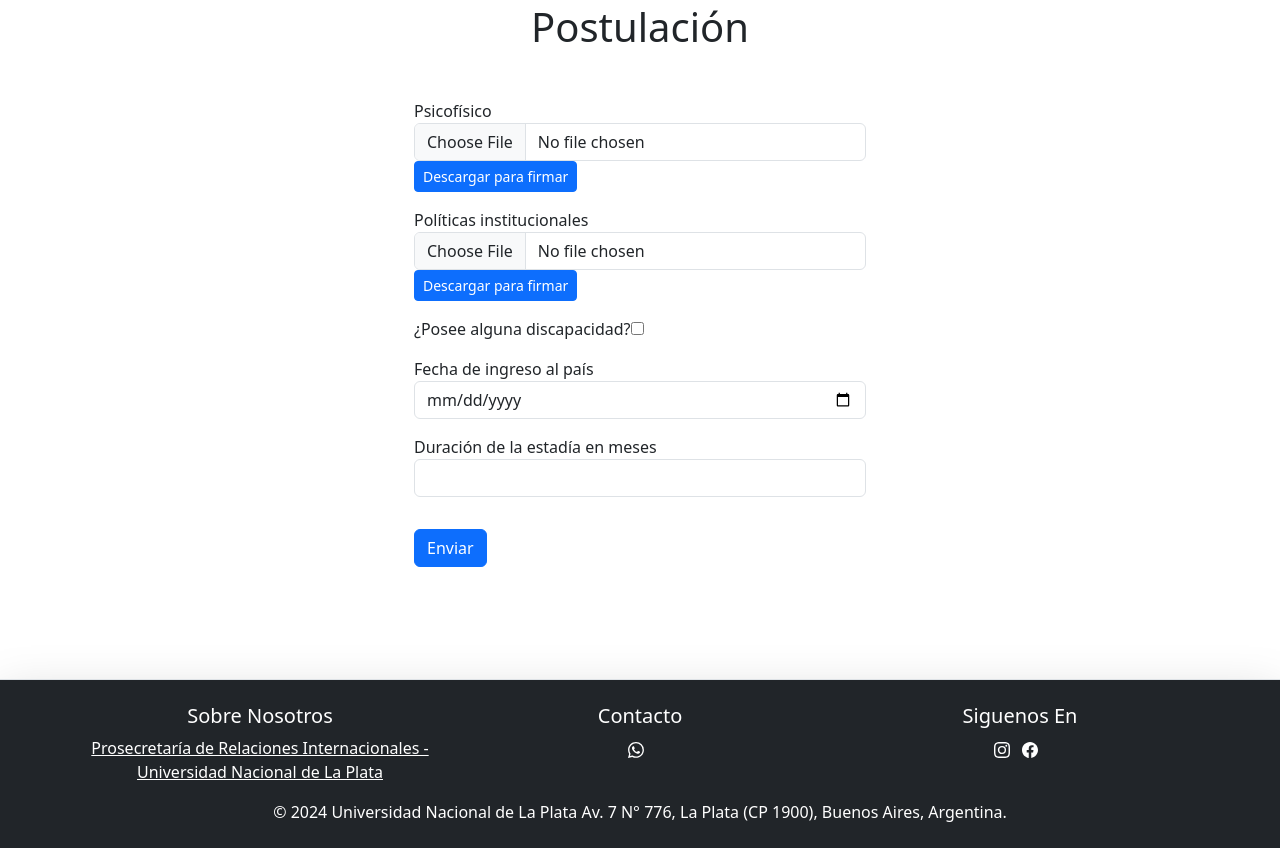
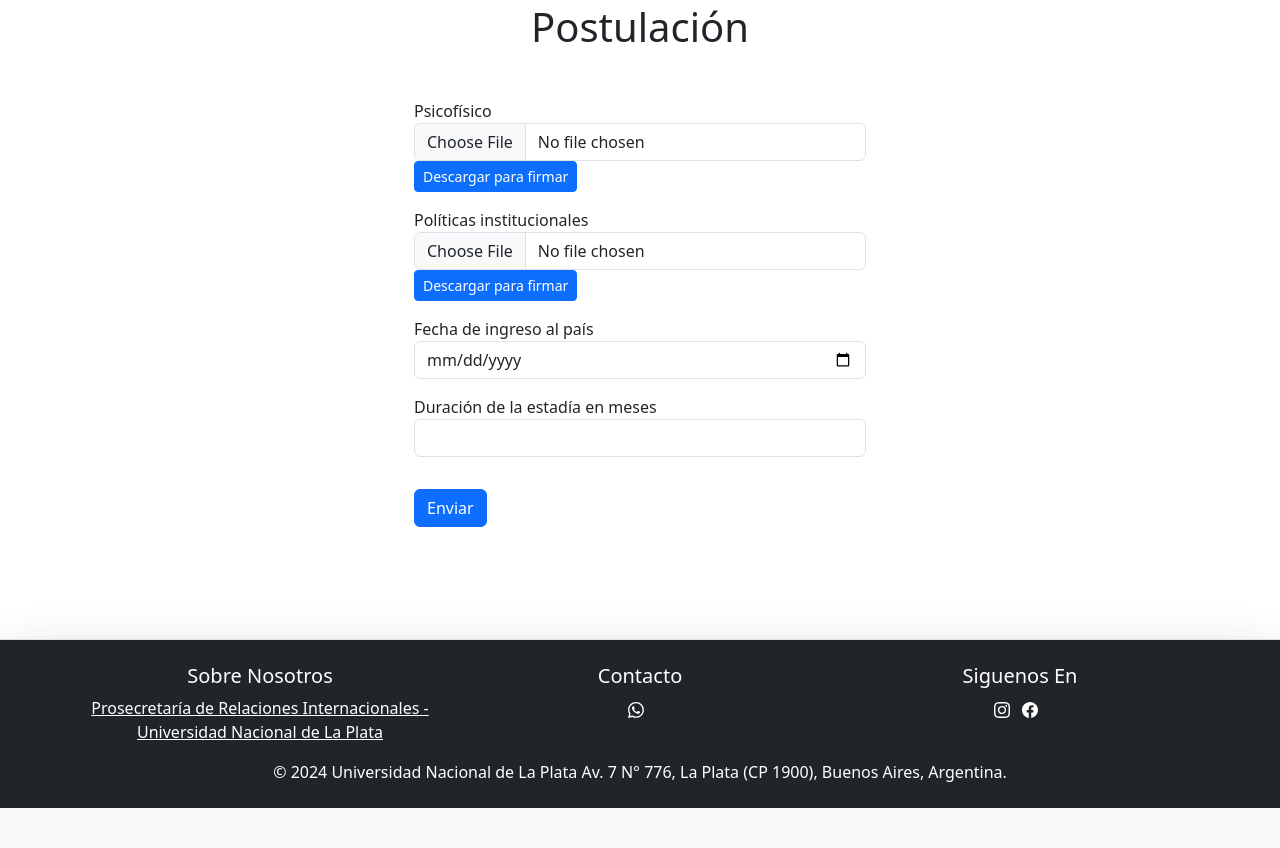
Before and after one commit to JoaquinManuelGonzalez/S.P.A.E.I.I-UNLP, a Flask app: template src/web/templates/postulaciones/postulacion_estadia.html in a window 1280 px wide. Shown: the part 149-997 px from the top of the page. After the commit the page ends 957 px from the top, so only its background shows below. Run offline with Flask 3, Linux system fonts and the light colour scheme; the template is opened without the code that fills it: values that come from a table or form of the project are taken from there, others are empty; parts of the project's set-up code (start-up, migrations or seed data) failed here and were passed over; some libraries are stand-ins or nearby versions.

Commit message:
saco el certificado de discapacidad del formulario del paso 5

```diff
--- a/src/web/forms/postulacion_estadia_form.py
+++ b/src/web/forms/postulacion_estadia_form.py
@@ -22,14 +22,6 @@ class PostulacionEstadiaForm(FlaskForm):
             FileAllowed(["pdf"], "Solo se permiten archivos .pdf"),
             DataRequired()]
     )
-    discapacidad = BooleanField(
-        "¿Posee alguna discapacidad?"
-    )
-    certificado_discapacidad = FileField(
-        "Certificado de discapacidad",
-        validators=[
-            FileAllowed(["pdf"], "Solo se permiten archivos .pdf")]
-    )
     fecha_ingreso = DateField(
         "Fecha de ingreso al país",
         validators=[DataRequired()]
--- a/src/web/templates/postulaciones/postulacion_estadia.html
+++ b/src/web/templates/postulaciones/postulacion_estadia.html
@@ -35,26 +35,6 @@
                 {% endfor %}
             {% endif %}
             <a href="{{ url_for('documentos.descargar_archivo_base', path='archivos_base-politicas_institucionales.pdf') }}" class="btn btn-primary btn-sm">Descargar para firmar</a>
-        </div>
-        <div class="mb-3">
-            {{ form.discapacidad.label}}{{ form.discapacidad(id="discapacidad", class="form-radio") }}
-            {% if form.errors %}
-                {% for error in form.discapacidad.errors %}
-                    <div class="text-danger">{{ form.errors[0] }}
-                        <span style="color: red;">{{ error }}</span>
-                    </div>
-                {% endfor %}
-            {% endif %}
-        </div>
-        <div class="mb-3" id="certificado-container" style="display: none;">
-            {{ form.certificado_discapacidad.label }}{{ form.certificado_discapacidad(id="certificado_discapacidad", class="form-control") }}
-            {% if form.errors %}
-                {% for error in form.certificado_discapacidad.errors %}
-                    <div class="text-danger">{{ form.errors[0] }}
-                        <span style="color: red;">{{ error }}</span>
-                    </div>
-                {% endfor %}
-            {% endif %}
         </div>
         <div class="mb-3">
             {{ form.fecha_ingreso.label }}{{ form.fecha_ingreso(class="form-control") }}
@@ -95,20 +75,6 @@
 
 <script>
     document.addEventListener('DOMContentLoaded', function () {
-        const discapacidadCheckbox = document.getElementById('discapacidad');
-        const certificadoContainer = document.getElementById('certificado-container');
-
-        discapacidadCheckbox.addEventListener('change', function () {
-            if (discapacidadCheckbox.checked) {
-                certificadoContainer.style.display = 'block';
-            } else {
-                certificadoContainer.style.display = 'none';
-            }
-        });
-    });
-</script>
-<script>
-    document.addEventListener('DOMContentLoaded', function () {
         const duracionEstadia = document.getElementById('duracion_estadia');
         const consuladoContainer = document.getElementById('consulado-container');
         const consuladoVisacion = document.getElementById('consulado_visacion');
```
Also changed, not shown: src/web/controllers/postulaciones_controller.py (+0 -19 lines).
